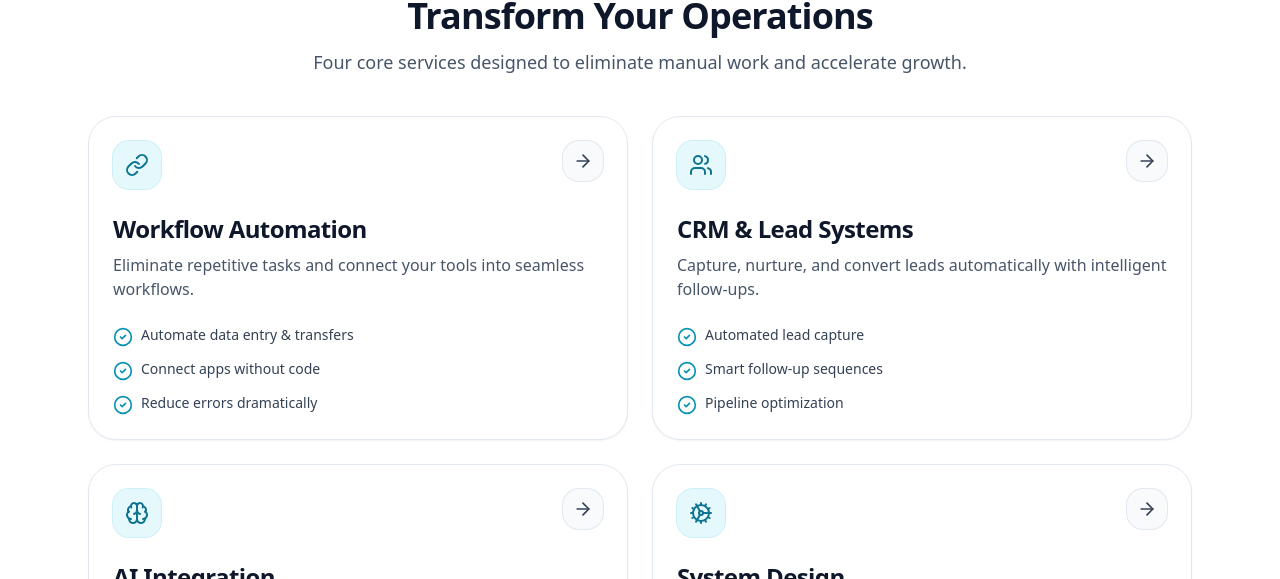
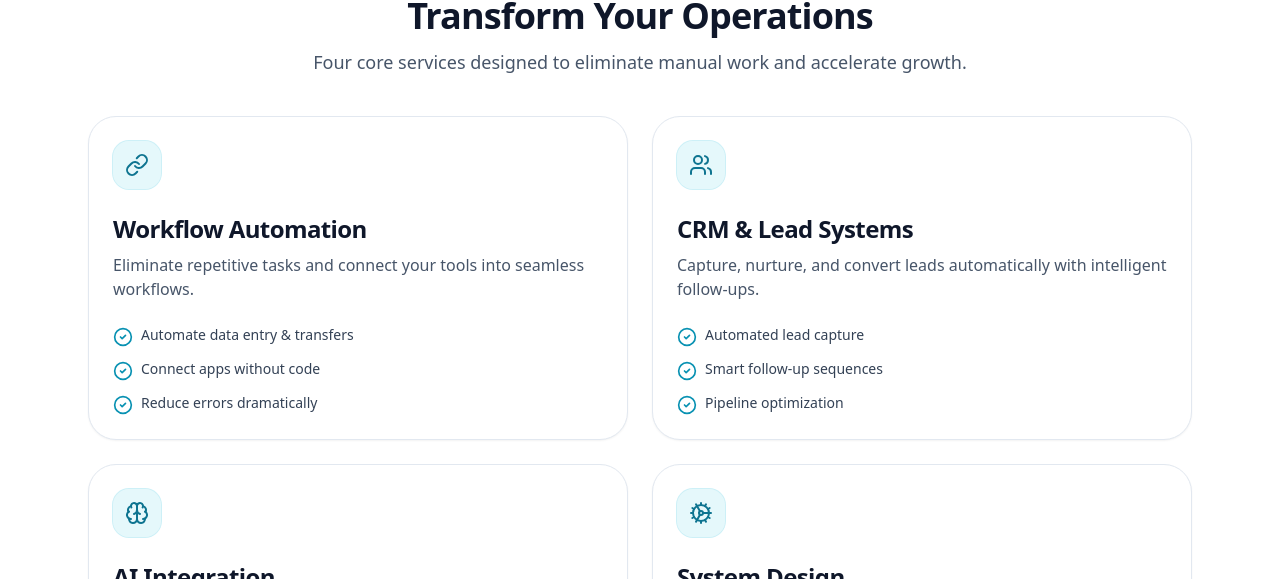
Before and after one commit to 29covv/autoscale-site, a React (Vite) app: page / in a window 1280 px wide. Shown: the part 1775-2354 px from the top of the page. Built offline with nearby package versions, Linux system fonts and the light colour scheme.

Commit message:
Remove arrow icon from service cards

```diff
--- a/src/App.tsx
+++ b/src/App.tsx
@@ -375,9 +375,6 @@ export default function App() {
                     <div className="grid h-12 w-12 place-items-center rounded-2xl bg-cyan-500/10 ring-1 ring-cyan-500/20">
                       <Icon className="h-6 w-6 text-cyan-700" />
                     </div>
-                    <div className="grid h-10 w-10 place-items-center rounded-2xl bg-slate-50 ring-1 ring-slate-200">
-                      <ArrowRight className="h-5 w-5 text-slate-700" />
-                    </div>
                   </div>
 
                   <h3 className="mt-6 text-2xl font-black tracking-tight">{s.title}</h3>
```
